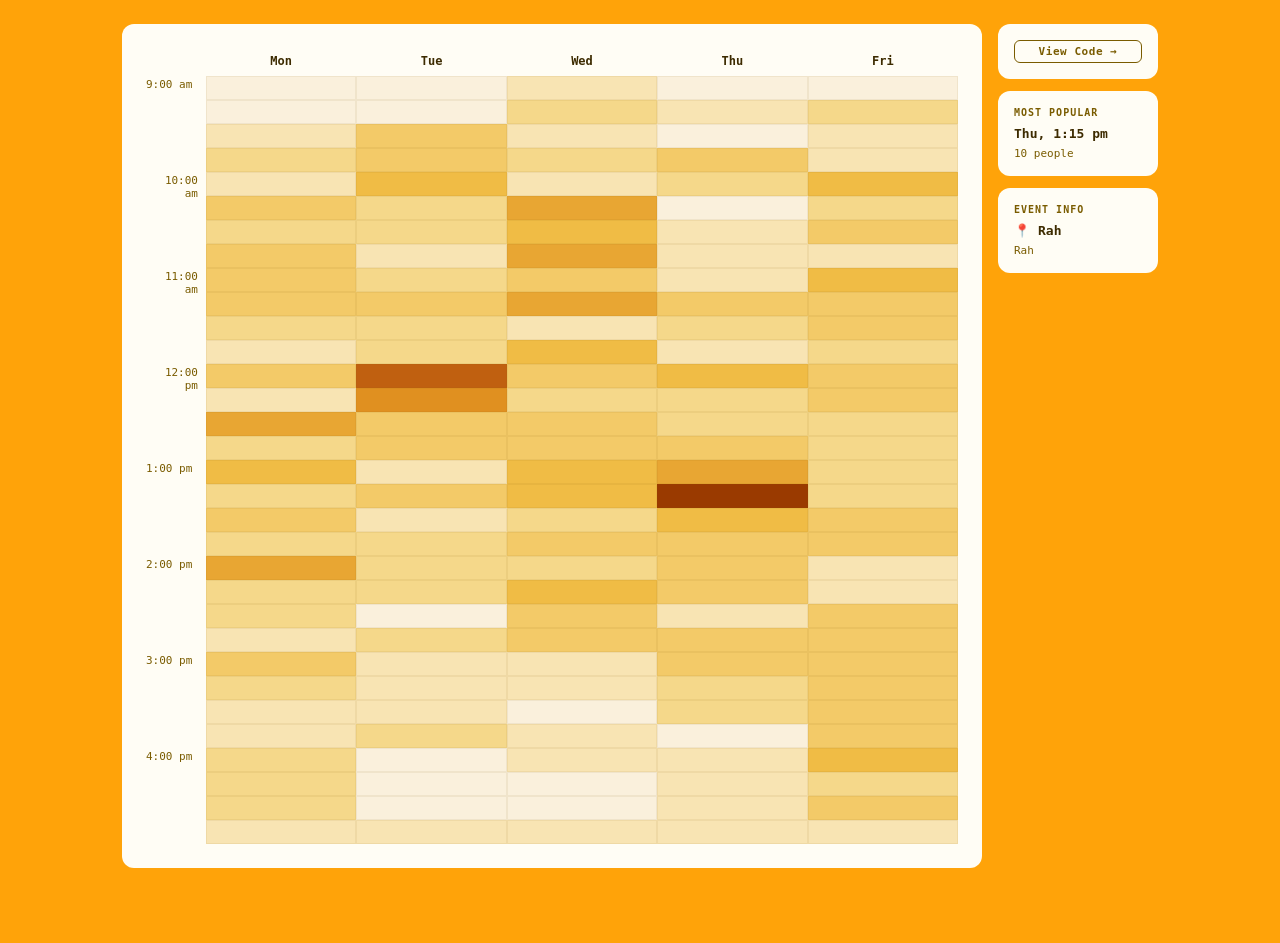
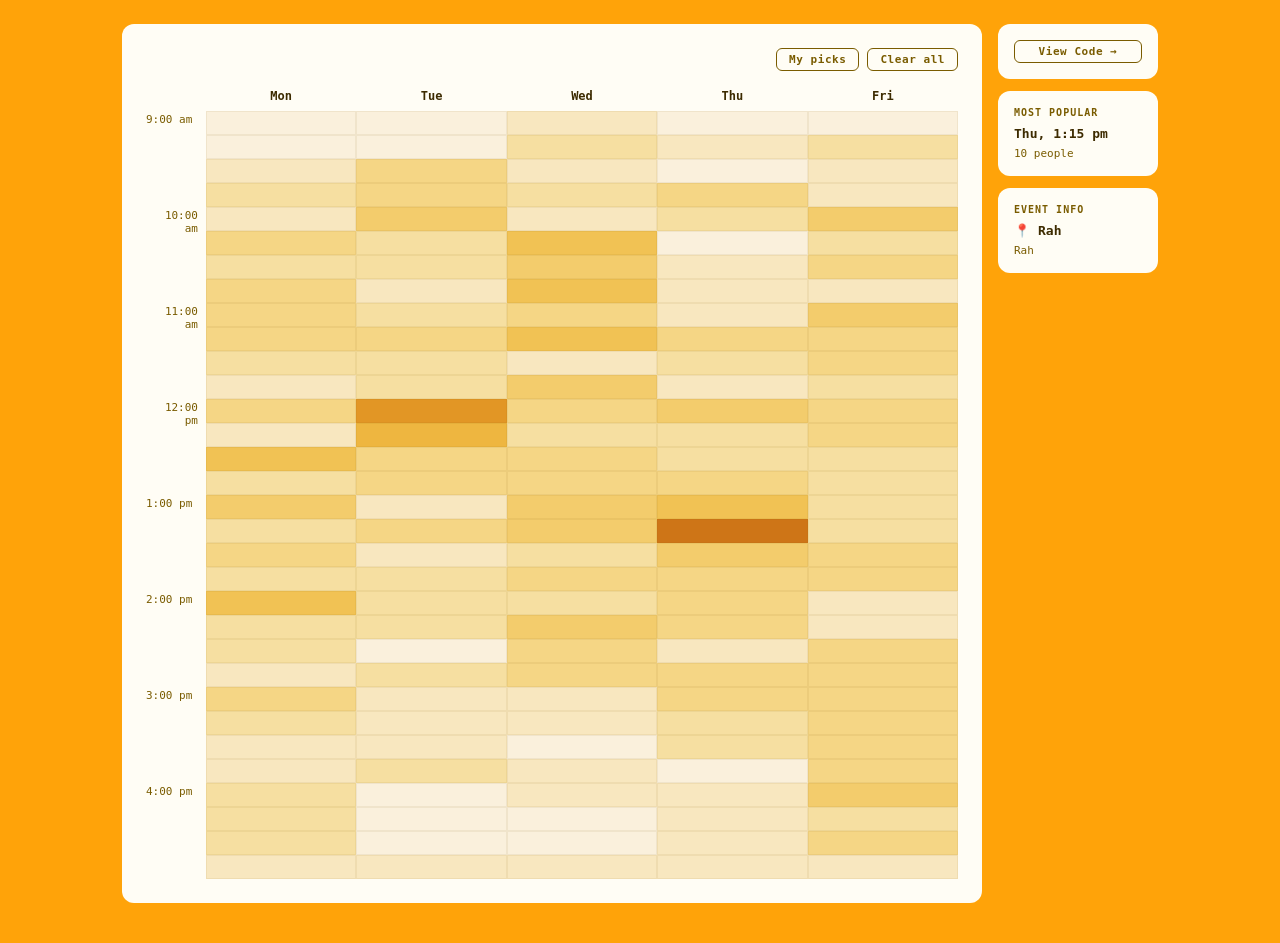
Before and after one commit to tallerasian/Web-Dev-Project, a Flask app: page /event/1/heatmap in a window 1280 px wide. Shown: the part 182-1125 px from the top of the page. Before the commit the page ends 1050 px from the top, so only its background shows below. Run offline with Flask 3, Linux system fonts and the light colour scheme; a user stored in the database is signed in; data comes from the database, SQL or seed files in the repository; both versions use the stored data as it was after the commit; some libraries are stand-ins or nearby versions.

Commit message:
Add grid toolbar with 'My picks' and 'Clear all' buttons to heatmap pages
Makes it much easier for users to know what times they have selected, and more user friendly.

Had to fix up #11

```diff
--- a/app/static/css/heatmap.css
+++ b/app/static/css/heatmap.css
@@ -135,6 +135,57 @@ body {
 }
 
 /* ─────────────────────────────────────────
+   GRID TOOLBAR  (clear all)
+───────────────────────────────────────── */
+.grid-toolbar {
+  display: flex;
+  justify-content: flex-end;
+  gap: 8px;
+  margin-bottom: 12px;
+}
+
+.my-picks-btn {
+  background: none;
+  border: 1.5px solid var(--brown-mid);
+  border-radius: 6px;
+  padding: 4px 12px;
+  font-family: var(--font);
+  font-size: 11px;
+  font-weight: 700;
+  color: var(--brown-mid);
+  cursor: pointer;
+  letter-spacing: 0.05em;
+  transition: all 0.12s;
+}
+
+.my-picks-btn:hover,
+.my-picks-btn.active {
+  background: var(--brown-dark);
+  border-color: var(--brown-dark);
+  color: white;
+}
+
+.clear-all-btn {
+  background: none;
+  border: 1.5px solid var(--brown-mid);
+  border-radius: 6px;
+  padding: 4px 12px;
+  font-family: var(--font);
+  font-size: 11px;
+  font-weight: 700;
+  color: var(--brown-mid);
+  cursor: pointer;
+  letter-spacing: 0.05em;
+  transition: all 0.12s;
+}
+
+.clear-all-btn:hover {
+  background: var(--brown-dark);
+  border-color: var(--brown-dark);
+  color: white;
+}
+
+/* ─────────────────────────────────────────
    HEATMAP-DAYS  —  month calendar grid
 ───────────────────────────────────────── */
 .month-nav {
@@ -240,6 +291,7 @@ body {
 ───────────────────────────────────────── */
 .heat-0 { background: var(--heat-0); }
 
+
 /* ─────────────────────────────────────────
    SIDE PANELS  (both pages)
 ───────────────────────────────────────── */
@@ -297,6 +349,7 @@ body {
 
 .copy-btn {
   display: block;
+  width: 100%;
   text-align: center;
   text-decoration: none;
   background: none;
--- a/app/static/javascript/heatmap_times.js
+++ b/app/static/javascript/heatmap_times.js
@@ -24,6 +24,7 @@ const peopleData = {}; // key -> string[]
 
 let participantCount    = 0;
 let userIsParticipant  = false;
+let myView             = false;
 
 const HEAT_STOPS = [
   [250, 240, 220], // #FAF0DC — 0 people
@@ -36,7 +37,7 @@ const HEAT_STOPS = [
 
 function heatColor(count, total) {
   if (!count || !total) return '#FAF0DC';
-  const t      = Math.min(count / total, 1) * (HEAT_STOPS.length - 1);
+  const t      = (count / (total + 4)) * (HEAT_STOPS.length - 1);
   const lo     = Math.floor(t);
   const hi     = Math.min(lo + 1, HEAT_STOPS.length - 1);
   const frac   = t - lo;
@@ -140,15 +141,46 @@ function applyCell(el) {
   if (participantCount !== prevParticipantCount) {
     render(); // all cell ratios shift — full re-render
   } else {
-    const bg = heatColor(groupData[k] || 0, participantCount);
+    const bg = myView
+      ? (myData[k] ? '#F0BC45' : '#FAF0DC')
+      : heatColor(groupData[k] || 0, participantCount);
     el.className = `cell${myData[k] ? ' mine' : ''}`;
     el.style.background = bg;
   }
   updatePopular();
 }
 
+function clearAll() {
+  const keys = Object.keys(myData);
+  if (!keys.length) return;
+
+  for (const k of keys) {
+    groupData[k]  = myPrev[k] ?? Math.max(0, (groupData[k] || 0) - 1);
+    delete myPrev[k];
+    peopleData[k] = (peopleData[k] || []).filter(n => n !== 'You');
+    delete myData[k];
+  }
+
+  if (userIsParticipant) {
+    participantCount--;
+    userIsParticipant = false;
+  }
+
+  render();
+  updatePopular();
+  saveAvailability();
+}
+
+function toggleMyPicks() {
+  myView = !myView;
+  document.getElementById('btn-my-picks').classList.toggle('active', myView);
+  render();
+}
+
 function cellClass(k) {
-  const bg = heatColor(groupData[k] || 0, participantCount);
+  const bg = myView
+    ? (myData[k] ? '#F0BC45' : '#FAF0DC')
+    : heatColor(groupData[k] || 0, participantCount);
   return { cls: `cell${myData[k] ? ' mine' : ''}`, bg };
 }
 
--- a/app/templates/heatmap_days.html.jinja
+++ b/app/templates/heatmap_days.html.jinja
@@ -30,6 +30,10 @@
 
   <div class="content">
     <div class="calendar-card">
+      <div class="grid-toolbar">
+        <button id="btn-my-picks" class="my-picks-btn" onclick="toggleMyPicks()">My picks</button>
+        <button class="clear-all-btn" onclick="clearAll()">Clear all</button>
+      </div>
       <div id="calendar"></div>
     </div>
     <aside class="side-panels">
--- a/app/templates/heatmap_times.html.jinja
+++ b/app/templates/heatmap_times.html.jinja
@@ -30,6 +30,10 @@
 
   <div class="content">
     <div class="calendar-card">
+      <div class="grid-toolbar">
+        <button id="btn-my-picks" class="my-picks-btn" onclick="toggleMyPicks()">My picks</button>
+        <button class="clear-all-btn" onclick="clearAll()">Clear all</button>
+      </div>
       <div id="grid" class="time-grid"></div>
     </div>
     <aside class="side-panels">
```
Also changed, not shown: app/static/javascript/heatmap_days.js (+33 -3 lines), app.db.
